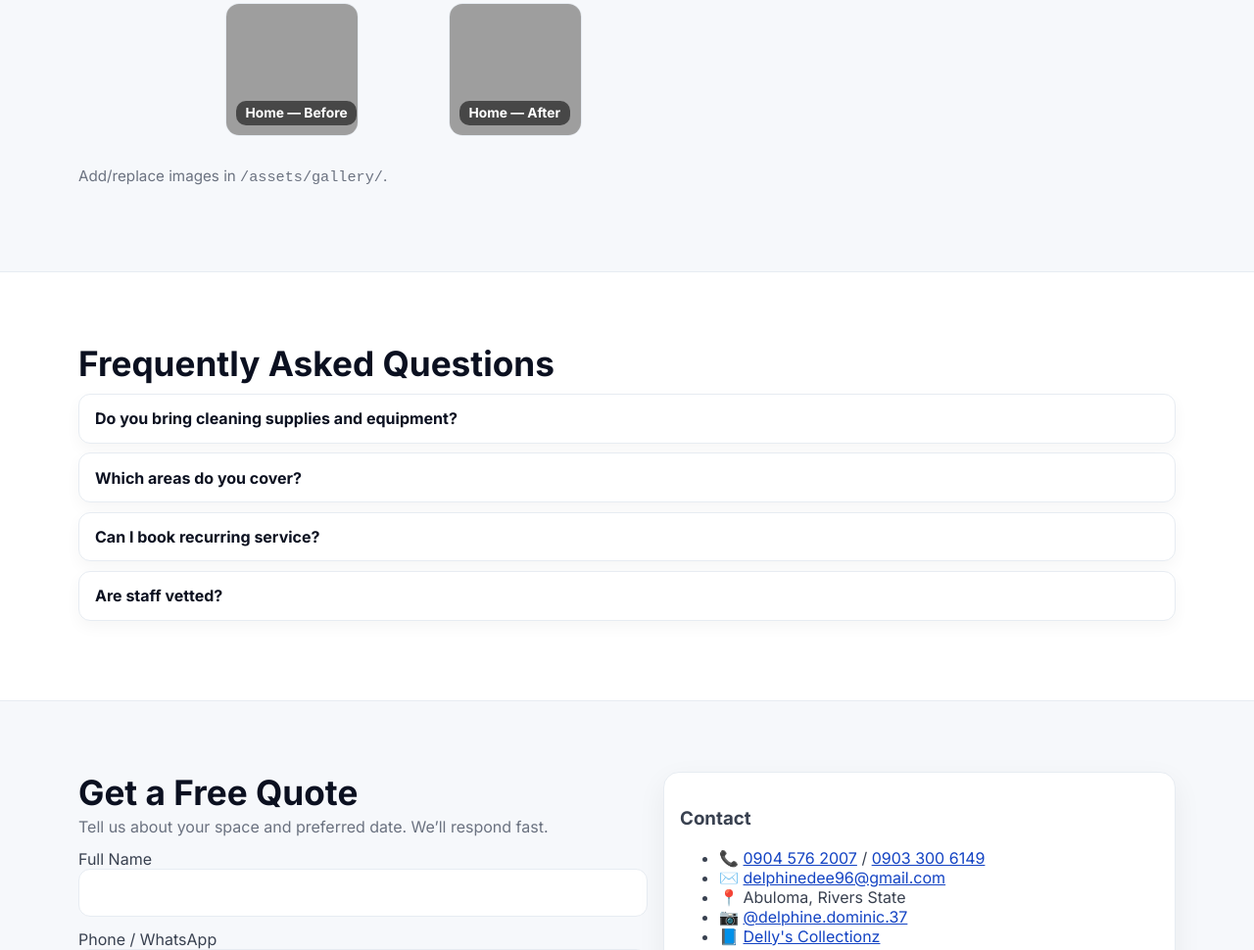
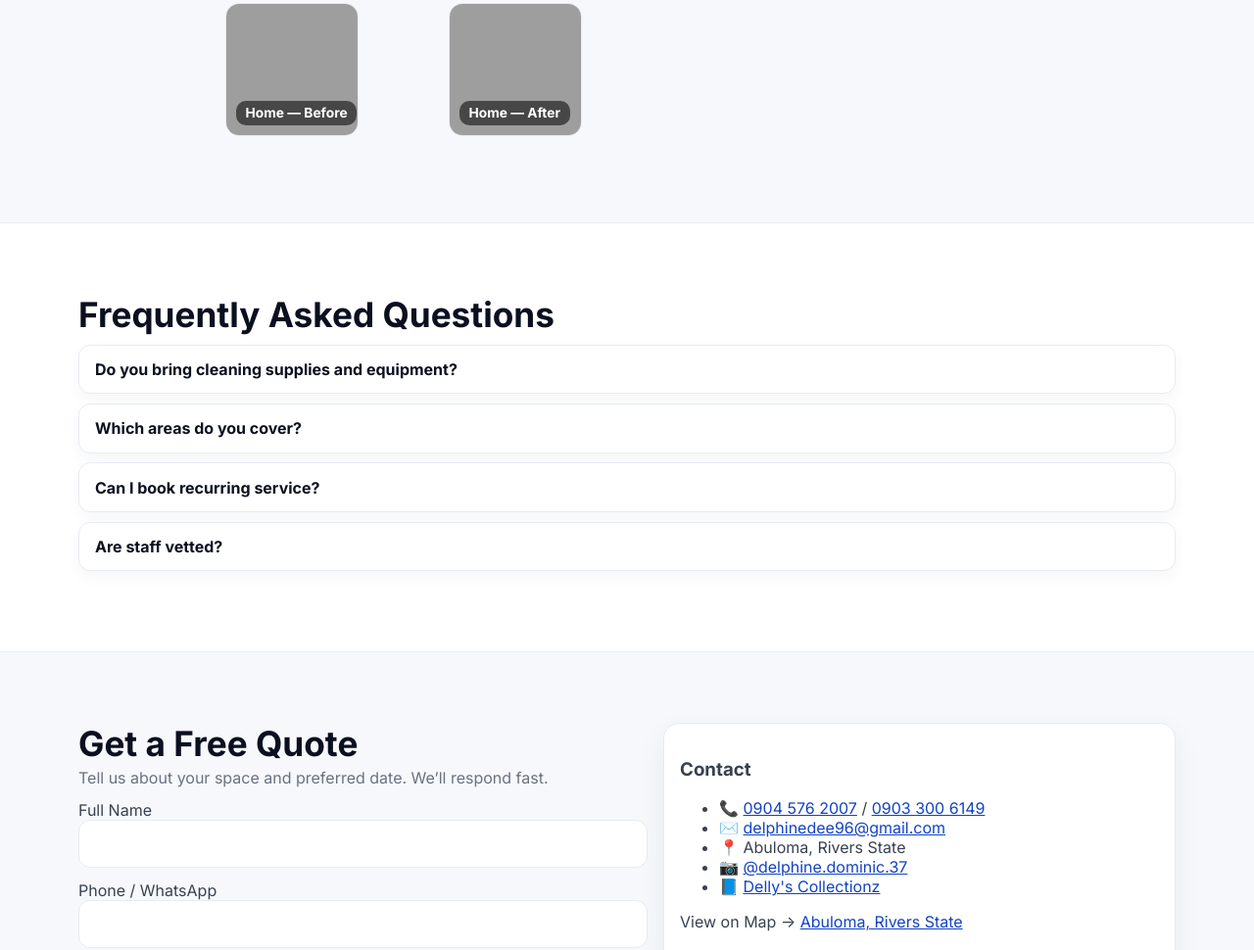
Before and after one commit to Domesoul/dellys-cleaning-site, a plain HTML site: page index.html in a window 1280 px wide. Shown: the part 2149-3119 px from the top of the page at 98% size. Drawn offline with Linux system fonts and the light colour scheme; grey boxes are pictures that could not be loaded.

Commit message:
Update index.html

```diff
--- a/index.html
+++ b/index.html
@@ -195,7 +195,6 @@
           <figcaption>Home — After</figcaption>
         </figure>
       </div>
-      <p class="fine">Add/replace images in <code>/assets/gallery/</code>.</p>
     </div>
   </section>
 
```
